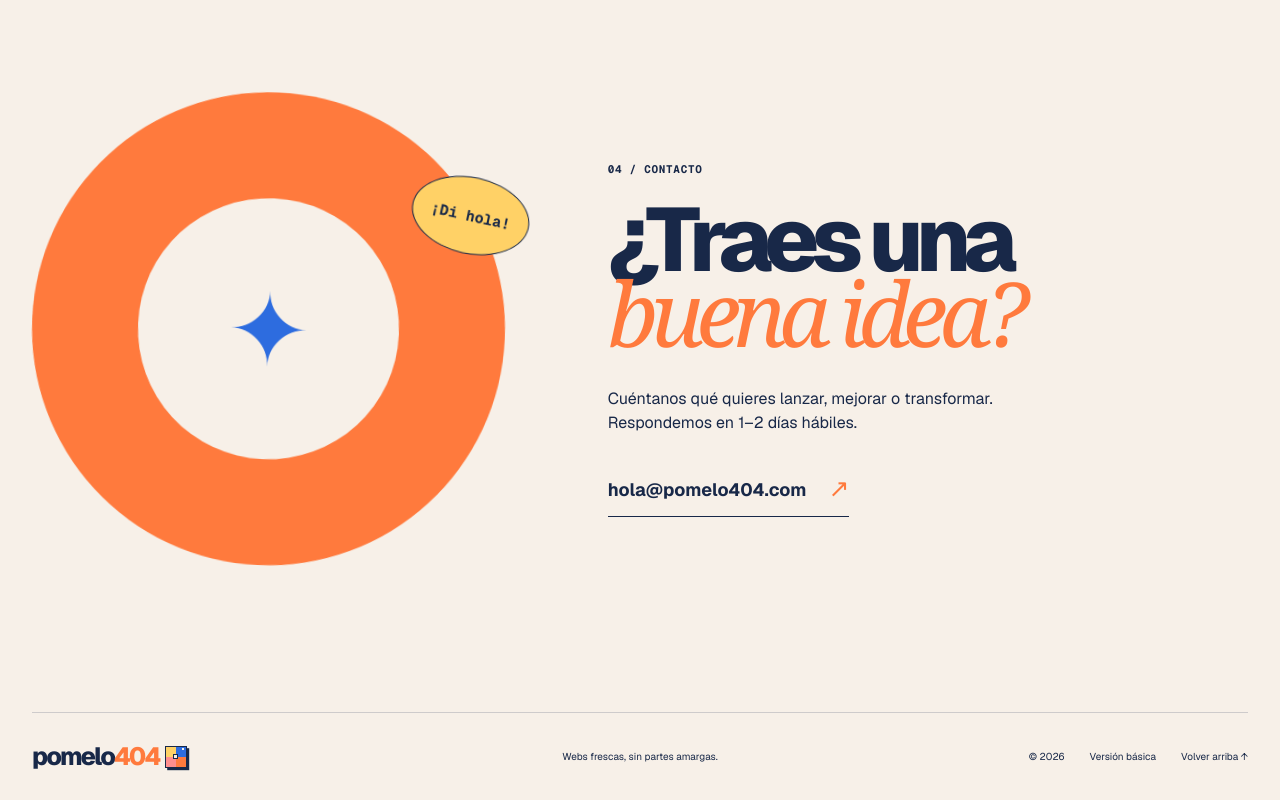
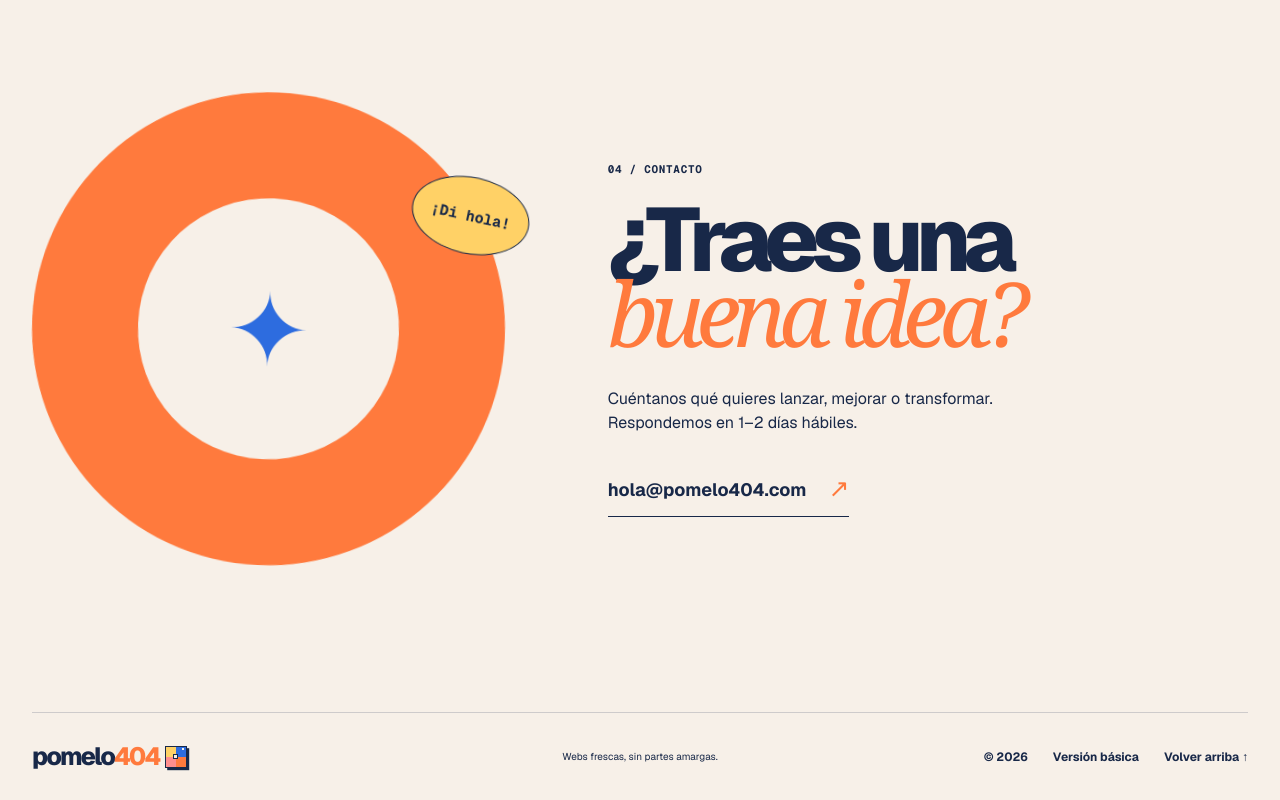
Before and after one commit to Pomelo-404/pomelo404, a Next.js app: page / in a window 1280 px wide. Shown: the part 5245-6045 px from the top of the page. Built offline with nearby package versions, Linux system fonts and the light colour scheme.

Commit message:
Beta 5.1

```diff
--- a/app/globals.css
+++ b/app/globals.css
@@ -209,6 +209,24 @@ input {
   color: var(--orange);
 }
 
+.footer-links {
+  display: flex;
+  align-items: center;
+  gap: 32px;
+  font-size: 12px;
+  font-weight: 650;
+  color: var(--ink);
+}
+
+.footer-link {
+  color: inherit; /* o el color que quieras por defecto */
+  text-decoration: none;
+}
+
+.footer-link:hover {
+  color: var(--orange);
+}
+
 .nav-cta {
   border: 1.5px solid var(--ink);
   border-radius: 100px;
--- a/app/page.tsx
+++ b/app/page.tsx
@@ -294,10 +294,17 @@ export default function Home() {
           <Iso variant="pixel" size={22} />
         </a>
         <p>Webs frescas, sin partes amargas.</p>
-        <div>
+        <div className="footer-links">
           <span>© 2026</span>
-          <a href="/legacy/">Versión básica</a>
-          <a href="#inicio">Volver arriba ↑</a>
+          <a className="footer-link" href="/legacy/">
+            Versión básica
+          </a>
+          <a className="footer-link" href="#inicio">
+            Volver arriba{" "}
+            <span className="arrow" aria-hidden="true">
+              &#8593;&#65038;
+            </span>
+          </a>
         </div>
       </footer>
     </main>
```
